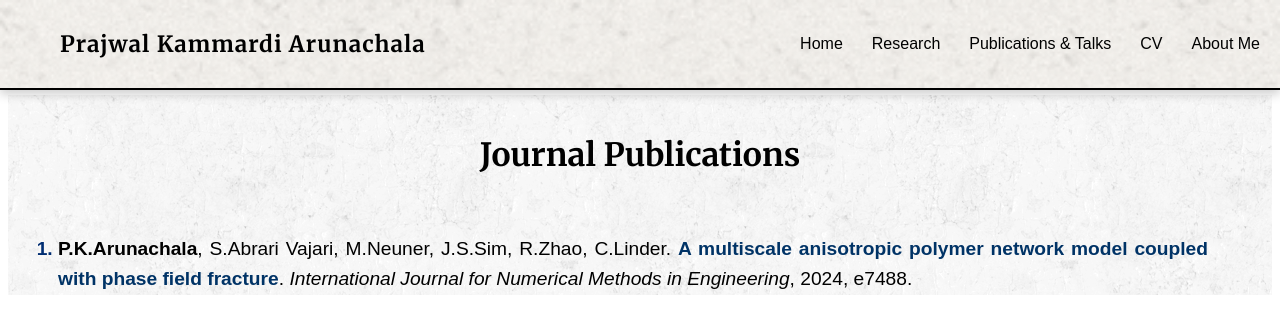
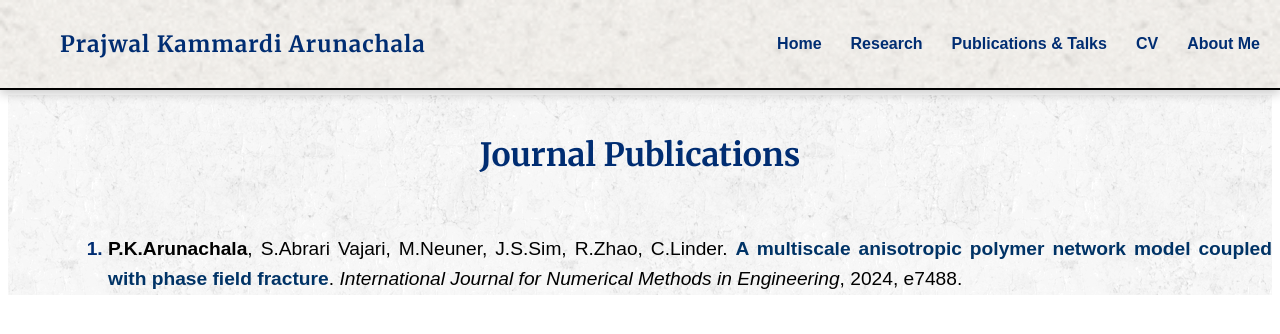
Before and after one commit to prajwalka/prajwalka.github.io, a Jekyll site: the page built from publications.md, in a window 1280 px wide. Shown: the top 334 px of the page. Built offline with Jekyll 4.4.1, drawn with Linux system fonts in a browser that asks for light colours; some web fonts are replaced.

Commit message:
Updating homepage

```diff
--- a/assets/style.css
+++ b/assets/style.css
@@ -23,7 +23,8 @@ header {
   max-width: 1200px; /* Optional: Limit content width inside header */
   margin: 0;
   padding: 30px 60px;
-  color: black;
+  color: #002D72;
+  font-weight: 600;
   display: flex;
   align-items: center;
   justify-content: space-between;
@@ -33,8 +34,8 @@ header {
 header .site-title {
   font-family: 'Merriweather', serif;
   font-size: 1.4em;
-  font-weight: bold;
-  color: black;
+  font-weight: 600;
+  color: #002D72;
   text-decoration: none;
   letter-spacing: 1px;
 }
@@ -61,14 +62,15 @@ nav a {
   font-family: 'Computer Modern Sans', sans-serif;
   text-decoration: none;
   margin-left: 25px;
-  color: black;
+  color: #002D72;
+  font-weight: 600;
   transition: color 0.3s ease, transform 0.2s ease, font-weight 0.2s ease;
 }
 
 /* Default hover when not scrolled */
 nav a:hover {
-  font-weight: bold;
-  color: black; /* Stay black on hover */
+  font-weight: 800;
+  color: #002D72; /* Stay black on hover */
   transform: scale(1.1);
 }
 
@@ -91,7 +93,7 @@ header.scrolled nav a {
 
 /* Hover when scrolled */
 header.scrolled nav a:hover {
-  font-weight: bold;
+  font-weight: 800;
   color: white; /* White when hovered after scrolling */
 }
 
@@ -138,13 +140,13 @@ h1, h2, h3 {
 /* Heading */
 h1 {
   font-size: 2.5em; /* Increase heading font size */
-  color: black;
+  color: #002D72;
   margin-bottom: 10px;
 }
 
 h2 {
   font-size: 2.0em; /* Increase heading font size */
-  color: black;
+  color: #002D72;
   margin-bottom: 5px;
   padding: 40px;
 }
@@ -182,11 +184,11 @@ p {
   text-align: justify;
   line-height: 1.6; /* Adjust line height for better readability */
   color: #000000;
-  max-width: 1200px; /* Limit width for better text readability */
+  max-width: 1400px; /* Limit width for better text readability */
 }
 
 .publication-list {
-  padding-left: 50px;
+  padding-left: 100px;
   counter-reset: pub;
 }
 
```
